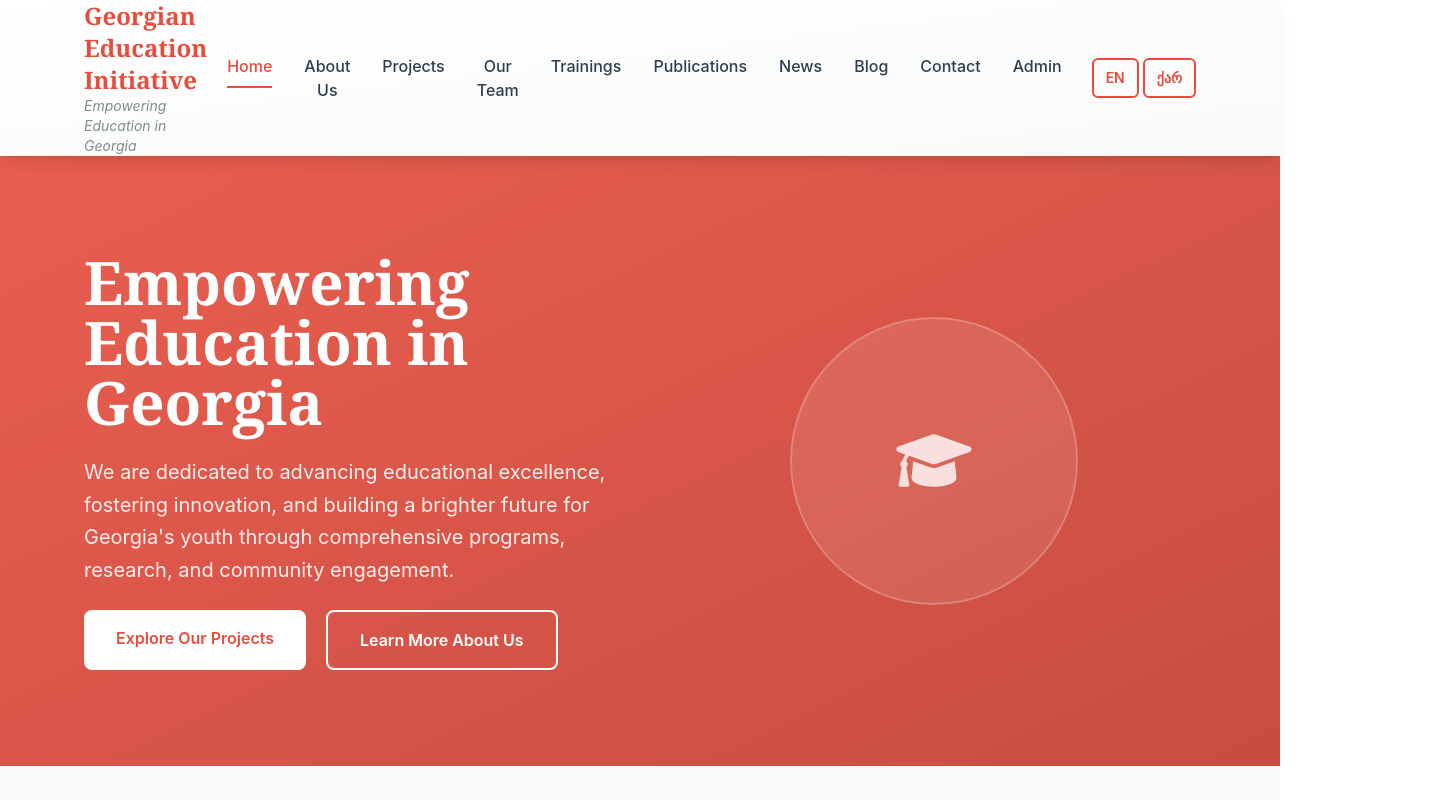
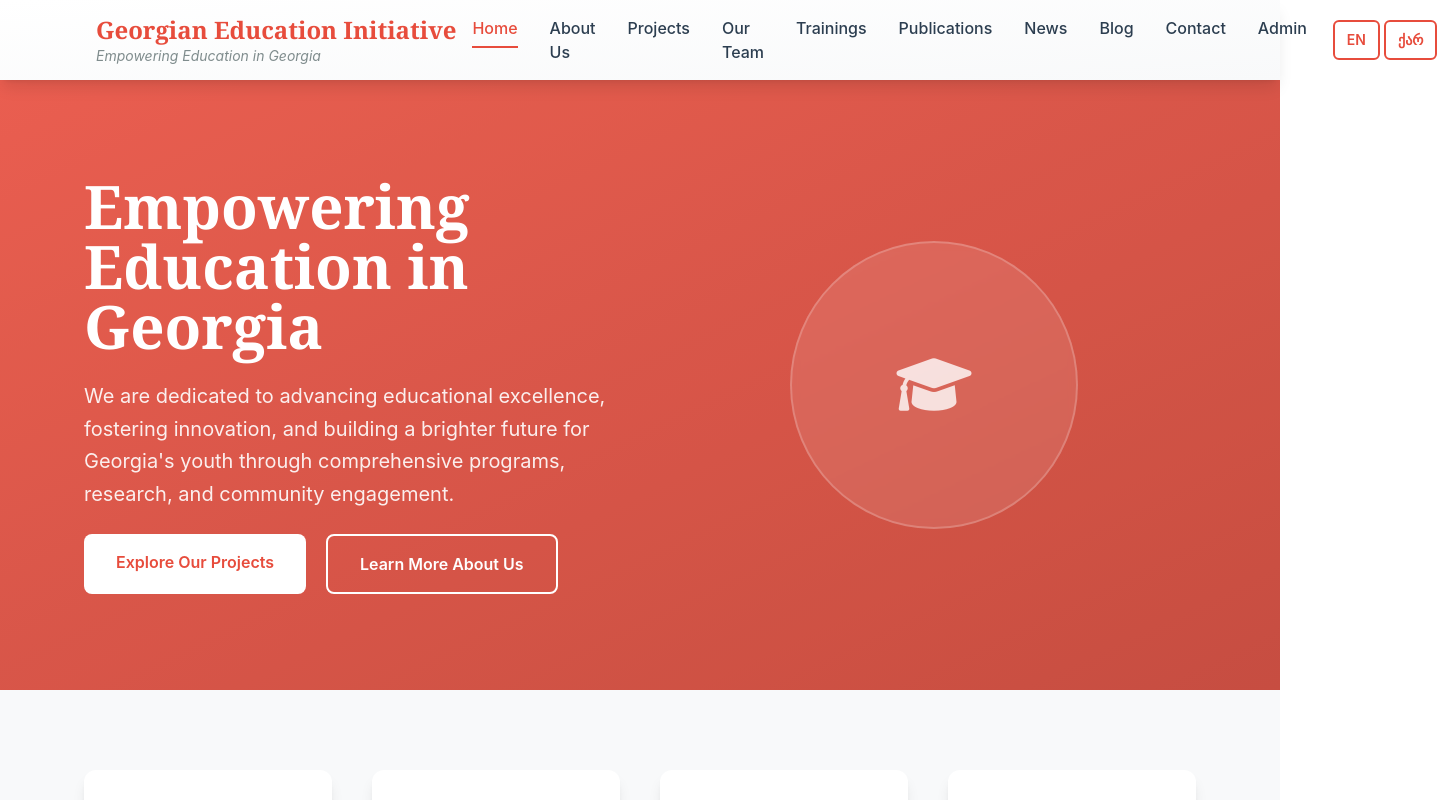
Before and after one commit to ikutsia/ngo, a React (Create React App) app: page / in a window 1280 px wide. Shown: the top 800 px of the page, 1437 px wide, since content can reach past the window. Built offline with nearby package versions, Linux system fonts and the light colour scheme; no server answers.

Commit message:
Improving mobile responsiveness - adding hamburger menu

```diff
--- a/src/components/Header.js
+++ b/src/components/Header.js
@@ -22,39 +22,30 @@ const Header = () => {
 
   return (
     <header className="bg-gradient-to-br from-white to-gray-light shadow-lg sticky top-0 z-50 border-b-3 border-primary">
-      <div className="max-w-6xl mx-auto px-5 flex justify-between items-center min-h-20 gap-5">
-        <div className="logo">
+      <div className="max-w-6xl mx-auto px-4 sm:px-6 lg:px-8 flex justify-between items-center min-h-16 md:min-h-20 gap-4">
+        {/* Logo */}
+        <div className="logo flex-shrink-0">
           <Link
             to="/"
             onClick={closeMenu}
             className="no-underline text-secondary"
           >
-            <h1 className="m-0 text-2xl font-bold text-primary font-serif">
+            <h1 className="m-0 text-xl md:text-2xl font-bold text-primary font-serif">
               {t("header.title")}
             </h1>
-            <p className="m-0 text-sm text-gray-text italic">
+            <p className="m-0 text-xs md:text-sm text-gray-text italic">
               {t("header.subtitle")}
             </p>
           </Link>
         </div>
 
-        <nav
-          className={`flex items-center md:static md:flex-row md:justify-start md:items-center md:w-auto md:h-auto md:bg-transparent md:shadow-none ${
-            isMenuOpen
-              ? "fixed top-20 left-0 w-full h-[calc(100vh-80px)] bg-white flex-col justify-start items-center transition-all duration-300 ease-in-out shadow-lg z-40"
-              : "fixed top-20 -left-full w-full h-[calc(100vh-80px)] bg-white flex-col justify-start items-center transition-all duration-300 ease-in-out shadow-lg z-40"
-          } md:relative md:top-auto md:left-auto md:w-auto md:h-auto md:bg-transparent md:shadow-none`}
-        >
-          <ul className="flex list-none m-0 p-0 gap-8 md:flex-row md:gap-8 md:w-auto md:p-0 flex-col gap-0 w-full p-5">
-            <li
-              className={`${
-                isActive("/") ? "text-primary" : "text-secondary"
-              } md:w-auto md:text-center md:border-b-0 w-full text-center border-b border-gray-100`}
-            >
+        {/* Desktop Navigation */}
+        <nav className="hidden md:flex items-center space-x-8">
+          <ul className="flex list-none m-0 p-0 gap-8">
+            <li className={isActive("/") ? "text-primary" : "text-secondary"}>
               <Link
                 to="/"
-                onClick={closeMenu}
-                className="no-underline font-medium text-base py-2.5 relative transition-colors duration-300 hover:text-primary block py-4 px-5 text-lg md:py-2.5 md:px-0 md:text-base group"
+                className="no-underline font-medium text-base py-2.5 relative transition-colors duration-300 hover:text-primary group"
               >
                 {t("navigation.home")}
                 <span
@@ -65,14 +56,11 @@ const Header = () => {
               </Link>
             </li>
             <li
-              className={`${
-                isActive("/about") ? "text-primary" : "text-secondary"
-              } md:w-auto md:text-center md:border-b-0 w-full text-center border-b border-gray-100`}
+              className={isActive("/about") ? "text-primary" : "text-secondary"}
             >
               <Link
                 to="/about"
-                onClick={closeMenu}
-                className="no-underline font-medium text-base py-2.5 relative transition-colors duration-300 hover:text-primary block py-4 px-5 text-lg md:py-2.5 md:px-0 md:text-base group"
+                className="no-underline font-medium text-base py-2.5 relative transition-colors duration-300 hover:text-primary group"
               >
                 {t("navigation.about")}
                 <span
@@ -83,14 +71,13 @@ const Header = () => {
               </Link>
             </li>
             <li
-              className={`${
+              className={
                 isActive("/projects") ? "text-primary" : "text-secondary"
-              } md:w-auto md:text-center md:border-b-0 w-full text-center border-b border-gray-100`}
+              }
             >
               <Link
                 to="/projects"
-                onClick={closeMenu}
-                className="no-underline font-medium text-base py-2.5 relative transition-colors duration-300 hover:text-primary block py-4 px-5 text-lg md:py-2.5 md:px-0 md:text-base group"
+                className="no-underline font-medium text-base py-2.5 relative transition-colors duration-300 hover:text-primary group"
               >
                 {t("navigation.projects")}
                 <span
@@ -101,14 +88,11 @@ const Header = () => {
               </Link>
             </li>
             <li
-              className={`${
-                isActive("/team") ? "text-primary" : "text-secondary"
-              } md:w-auto md:text-center md:border-b-0 w-full text-center border-b border-gray-100`}
+              className={isActive("/team") ? "text-primary" : "text-secondary"}
             >
               <Link
                 to="/team"
-                onClick={closeMenu}
-                className="no-underline font-medium text-base py-2.5 relative transition-colors duration-300 hover:text-primary block py-4 px-5 text-lg md:py-2.5 md:px-0 md:text-base group"
+                className="no-underline font-medium text-base py-2.5 relative transition-colors duration-300 hover:text-primary group"
               >
                 {t("navigation.team")}
                 <span
@@ -119,14 +103,13 @@ const Header = () => {
               </Link>
             </li>
             <li
-              className={`${
+              className={
                 isActive("/trainings") ? "text-primary" : "text-secondary"
-              } md:w-auto md:text-center md:border-b-0 w-full text-center border-b border-gray-100`}
+              }
             >
               <Link
                 to="/trainings"
-                onClick={closeMenu}
-                className="no-underline font-medium text-base py-2.5 relative transition-colors duration-300 hover:text-primary block py-4 px-5 text-lg md:py-2.5 md:px-0 md:text-base group"
+                className="no-underline font-medium text-base py-2.5 relative transition-colors duration-300 hover:text-primary group"
               >
                 {t("navigation.trainings")}
                 <span
@@ -137,14 +120,13 @@ const Header = () => {
               </Link>
             </li>
             <li
-              className={`${
+              className={
                 isActive("/publications") ? "text-primary" : "text-secondary"
-              } md:w-auto md:text-center md:border-b-0 w-full text-center border-b border-gray-100`}
+              }
             >
               <Link
                 to="/publications"
-                onClick={closeMenu}
-                className="no-underline font-medium text-base py-2.5 relative transition-colors duration-300 hover:text-primary block py-4 px-5 text-lg md:py-2.5 md:px-0 md:text-base group"
+                className="no-underline font-medium text-base py-2.5 relative transition-colors duration-300 hover:text-primary group"
               >
                 {t("navigation.publications")}
                 <span
@@ -157,14 +139,11 @@ const Header = () => {
               </Link>
             </li>
             <li
-              className={`${
-                isActive("/news") ? "text-primary" : "text-secondary"
-              } md:w-auto md:text-center md:border-b-0 w-full text-center border-b border-gray-100`}
+              className={isActive("/news") ? "text-primary" : "text-secondary"}
             >
               <Link
                 to="/news"
-                onClick={closeMenu}
-                className="no-underline font-medium text-base py-2.5 relative transition-colors duration-300 hover:text-primary block py-4 px-5 text-lg md:py-2.5 md:px-0 md:text-base group"
+                className="no-underline font-medium text-base py-2.5 relative transition-colors duration-300 hover:text-primary group"
               >
                 {t("navigation.news")}
                 <span
@@ -175,14 +154,11 @@ const Header = () => {
               </Link>
             </li>
             <li
-              className={`${
-                isActive("/blog") ? "text-primary" : "text-secondary"
-              } md:w-auto md:text-center md:border-b-0 w-full text-center border-b border-gray-100`}
+              className={isActive("/blog") ? "text-primary" : "text-secondary"}
             >
               <Link
                 to="/blog"
-                onClick={closeMenu}
-                className="no-underline font-medium text-base py-2.5 relative transition-colors duration-300 hover:text-primary block py-4 px-5 text-lg md:py-2.5 md:px-0 md:text-base group"
+                className="no-underline font-medium text-base py-2.5 relative transition-colors duration-300 hover:text-primary group"
               >
                 {t("navigation.blog")}
                 <span
@@ -193,14 +169,13 @@ const Header = () => {
               </Link>
             </li>
             <li
-              className={`${
+              className={
                 isActive("/contact") ? "text-primary" : "text-secondary"
-              } md:w-auto md:text-center md:border-b-0 w-full text-center border-b border-gray-100`}
+              }
             >
               <Link
                 to="/contact"
-                onClick={closeMenu}
-                className="no-underline font-medium text-base py-2.5 relative transition-colors duration-300 hover:text-primary block py-4 px-5 text-lg md:py-2.5 md:px-0 md:text-base group"
+                className="no-underline font-medium text-base py-2.5 relative transition-colors duration-300 hover:text-primary group"
               >
                 {t("navigation.contact")}
                 <span
@@ -211,14 +186,11 @@ const Header = () => {
               </Link>
             </li>
             <li
-              className={`${
-                isActive("/admin") ? "text-primary" : "text-secondary"
-              } md:w-auto md:text-center md:border-b-0 w-full text-center border-b border-gray-100`}
+              className={isActive("/admin") ? "text-primary" : "text-secondary"}
             >
               <Link
                 to="/admin"
-                onClick={closeMenu}
-                className="no-underline font-medium text-base py-2.5 relative transition-colors duration-300 hover:text-primary block py-4 px-5 text-lg md:py-2.5 md:px-0 md:text-base group"
+                className="no-underline font-medium text-base py-2.5 relative transition-colors duration-300 hover:text-primary group"
               >
                 Admin
                 <span
@@ -231,31 +203,194 @@ const Header = () => {
           </ul>
         </nav>
 
-        <LanguageSwitcher />
+        {/* Desktop Language Switcher */}
+        <div className="hidden md:block">
+          <LanguageSwitcher />
+        </div>
 
-        <div
-          className="hidden flex-col cursor-pointer p-2.5 md:hidden"
+        {/* Mobile Hamburger Menu Button */}
+        <button
+          className="md:hidden flex flex-col justify-center items-center w-8 h-8 p-1 rounded-md hover:bg-gray-100 transition-colors duration-200"
           onClick={toggleMenu}
+          aria-label="Toggle menu"
         >
           <span
-            className={`w-6 h-0.5 bg-secondary my-0.5 transition-all duration-300 rounded-sm ${
-              isMenuOpen
-                ? "rotate-[-45deg] translate-x-[-5px] translate-y-[6px]"
-                : ""
+            className={`w-6 h-0.5 bg-secondary mb-1 transition-all duration-300 ease-in-out ${
+              isMenuOpen ? "rotate-45 translate-y-1" : ""
             }`}
           ></span>
           <span
-            className={`w-6 h-0.5 bg-secondary my-0.5 transition-all duration-300 rounded-sm ${
+            className={`w-6 h-0.5 bg-secondary mb-1 transition-all duration-300 ease-in-out ${
               isMenuOpen ? "opacity-0" : ""
             }`}
           ></span>
           <span
-            className={`w-6 h-0.5 bg-secondary my-0.5 transition-all duration-300 rounded-sm ${
-              isMenuOpen
-                ? "rotate-[45deg] translate-x-[-5px] translate-y-[-6px]"
-                : ""
+            className={`w-6 h-0.5 bg-secondary transition-all duration-300 ease-in-out ${
+              isMenuOpen ? "-rotate-45 -translate-y-1" : ""
             }`}
           ></span>
+        </button>
+      </div>
+
+      {/* Mobile Navigation Menu */}
+      <div
+        className={`md:hidden fixed inset-0 z-40 transition-opacity duration-300 ${
+          isMenuOpen
+            ? "opacity-100 pointer-events-auto"
+            : "opacity-0 pointer-events-none"
+        }`}
+      >
+        {/* Backdrop */}
+        <div
+          className="absolute inset-0 bg-black bg-opacity-50"
+          onClick={closeMenu}
+        ></div>
+
+        {/* Menu Content */}
+        <div
+          className={`absolute top-16 left-0 right-0 bg-white shadow-lg transition-transform duration-300 ease-in-out ${
+            isMenuOpen ? "translate-y-0" : "-translate-y-full"
+          }`}
+        >
+          <nav className="py-4">
+            <ul className="space-y-0">
+              <li className="border-b border-gray-100">
+                <Link
+                  to="/"
+                  onClick={closeMenu}
+                  className={`block px-6 py-4 text-lg font-medium transition-colors duration-200 ${
+                    isActive("/")
+                      ? "text-primary bg-primary bg-opacity-10"
+                      : "text-secondary hover:text-primary hover:bg-gray-50"
+                  }`}
+                >
+                  {t("navigation.home")}
+                </Link>
+              </li>
+              <li className="border-b border-gray-100">
+                <Link
+                  to="/about"
+                  onClick={closeMenu}
+                  className={`block px-6 py-4 text-lg font-medium transition-colors duration-200 ${
+                    isActive("/about")
+                      ? "text-primary bg-primary bg-opacity-10"
+                      : "text-secondary hover:text-primary hover:bg-gray-50"
+                  }`}
+                >
+                  {t("navigation.about")}
+                </Link>
+              </li>
+              <li className="border-b border-gray-100">
+                <Link
+                  to="/projects"
+                  onClick={closeMenu}
+                  className={`block px-6 py-4 text-lg font-medium transition-colors duration-200 ${
+                    isActive("/projects")
+                      ? "text-primary bg-primary bg-opacity-10"
+                      : "text-secondary hover:text-primary hover:bg-gray-50"
+                  }`}
+                >
+                  {t("navigation.projects")}
+                </Link>
+              </li>
+              <li className="border-b border-gray-100">
+                <Link
+                  to="/team"
+                  onClick={closeMenu}
+                  className={`block px-6 py-4 text-lg font-medium transition-colors duration-200 ${
+                    isActive("/team")
+                      ? "text-primary bg-primary bg-opacity-10"
+                      : "text-secondary hover:text-primary hover:bg-gray-50"
+                  }`}
+                >
+                  {t("navigation.team")}
+                </Link>
+              </li>
+              <li className="border-b border-gray-100">
+                <Link
+                  to="/trainings"
+                  onClick={closeMenu}
+                  className={`block px-6 py-4 text-lg font-medium transition-colors duration-200 ${
+                    isActive("/trainings")
+                      ? "text-primary bg-primary bg-opacity-10"
+                      : "text-secondary hover:text-primary hover:bg-gray-50"
+                  }`}
+                >
+                  {t("navigation.trainings")}
+                </Link>
+              </li>
+              <li className="border-b border-gray-100">
+                <Link
+                  to="/publications"
+                  onClick={closeMenu}
+                  className={`block px-6 py-4 text-lg font-medium transition-colors duration-200 ${
+                    isActive("/publications")
+                      ? "text-primary bg-primary bg-opacity-10"
+                      : "text-secondary hover:text-primary hover:bg-gray-50"
+                  }`}
+                >
+                  {t("navigation.publications")}
+                </Link>
+              </li>
+              <li className="border-b border-gray-100">
+                <Link
+                  to="/news"
+                  onClick={closeMenu}
+                  className={`block px-6 py-4 text-lg font-medium transition-colors duration-200 ${
+                    isActive("/news")
+                      ? "text-primary bg-primary bg-opacity-10"
+                      : "text-secondary hover:text-primary hover:bg-gray-50"
+                  }`}
+                >
+                  {t("navigation.news")}
+                </Link>
+              </li>
+              <li className="border-b border-gray-100">
+                <Link
+                  to="/blog"
+                  onClick={closeMenu}
+                  className={`block px-6 py-4 text-lg font-medium transition-colors duration-200 ${
+                    isActive("/blog")
+                      ? "text-primary bg-primary bg-opacity-10"
+                      : "text-secondary hover:text-primary hover:bg-gray-50"
+                  }`}
+                >
+                  {t("navigation.blog")}
+                </Link>
+              </li>
+              <li className="border-b border-gray-100">
+                <Link
+                  to="/contact"
+                  onClick={closeMenu}
+                  className={`block px-6 py-4 text-lg font-medium transition-colors duration-200 ${
+                    isActive("/contact")
+                      ? "text-primary bg-primary bg-opacity-10"
+                      : "text-secondary hover:text-primary hover:bg-gray-50"
+                  }`}
+                >
+                  {t("navigation.contact")}
+                </Link>
+              </li>
+              <li className="border-b border-gray-100">
+                <Link
+                  to="/admin"
+                  onClick={closeMenu}
+                  className={`block px-6 py-4 text-lg font-medium transition-colors duration-200 ${
+                    isActive("/admin")
+                      ? "text-primary bg-primary bg-opacity-10"
+                      : "text-secondary hover:text-primary hover:bg-gray-50"
+                  }`}
+                >
+                  Admin
+                </Link>
+              </li>
+            </ul>
+
+            {/* Mobile Language Switcher */}
+            <div className="px-6 py-4 border-t border-gray-100">
+              <LanguageSwitcher />
+            </div>
+          </nav>
         </div>
       </div>
     </header>
```
